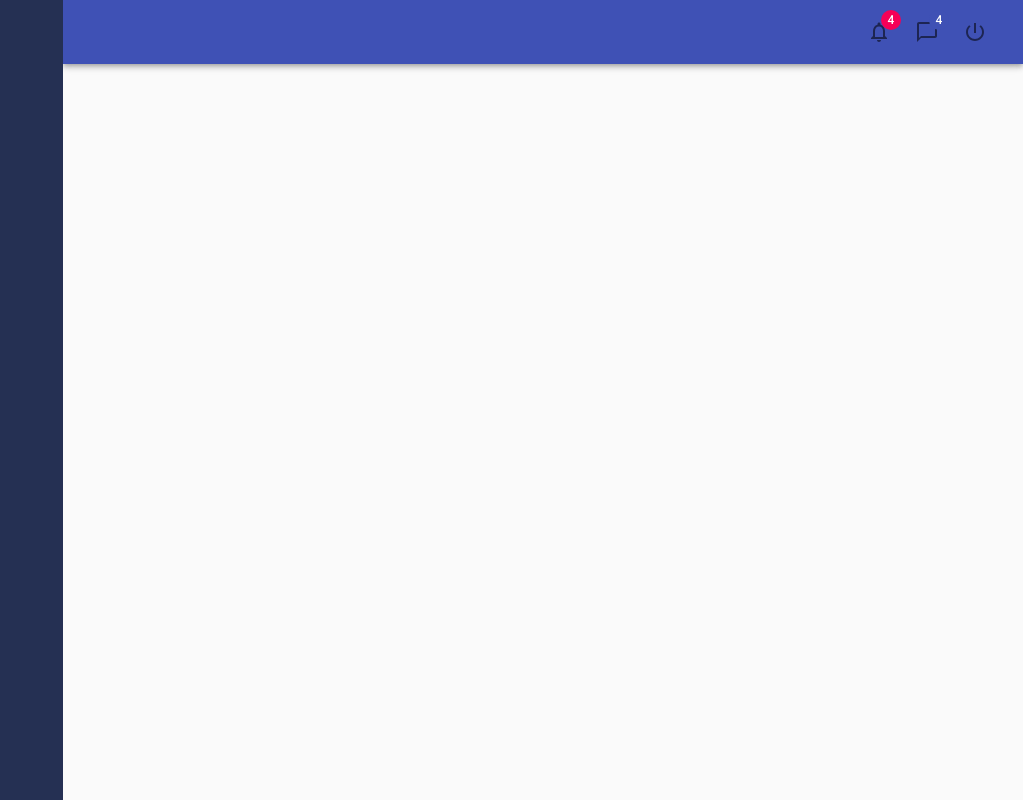
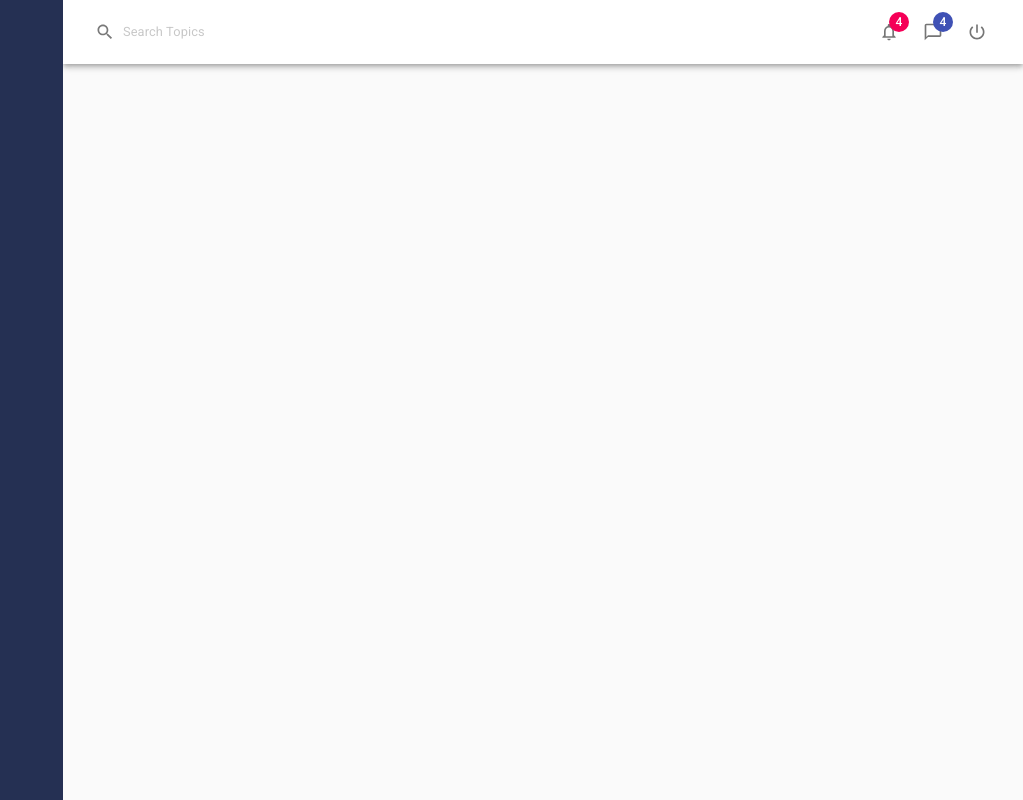
Before and after one commit to corey-hammond/react-material-ui-example, a React (Create React App) app: page / in a window 1280 px wide. Shown: the whole page, without its empty margins (257-1280 px from the left). Built offline with nearby package versions, Linux system fonts and the light colour scheme.

Commit message:
acompleting Header component

```diff
--- a/src/App/components/Header.js
+++ b/src/App/components/Header.js
@@ -4,35 +4,59 @@
   Grid,
   IconButton,
   InputBase,
+  makeStyles,
   Toolbar,
 } from '@material-ui/core';
 import ChatBubbleOutlineIcon from '@material-ui/icons/ChatBubbleOutline';
 import NotificationsNoneIcon from '@material-ui/icons/NotificationsNone';
 import PowerSettingsNewIcon from '@material-ui/icons/PowerSettingsNew';
+import SearchIcon from '@material-ui/icons/Search';
 import React from 'react';
 
+const useStyles = makeStyles({
+  root: {
+    backgroundColor: '#fff',
+  },
+  searchInput: {
+    opacity: '0.6',
+    padding: '0px 8px',
+    fontSize: '0.8rem',
+    '&:hover': {
+      backgroundColor: '#f2f2f2',
+    },
+    '& .MuiSvgIcon-root': {
+      marginRight: '8px',
+    },
+  },
+});
+
 export default function Header() {
+  const classes = useStyles();
   return (
-    <AppBar position='static'>
+    <AppBar position='static' className={classes.root}>
       <Toolbar>
-        <Grid container>
+        <Grid container alignItems='center'>
           <Grid item>
-            <InputBase />
+            <InputBase
+              className={classes.searchInput}
+              placeholder='Search Topics'
+              startAdornment={<SearchIcon fontSize='small' />}
+            />
           </Grid>
           <Grid item sm></Grid>
           <Grid item>
             <IconButton>
               <Badge badgeContent={4} color='secondary'>
-                <NotificationsNoneIcon />
+                <NotificationsNoneIcon fontSize='small' />
               </Badge>
             </IconButton>
             <IconButton>
               <Badge badgeContent={4} color='primary'>
-                <ChatBubbleOutlineIcon />
+                <ChatBubbleOutlineIcon fontSize='small' />
               </Badge>
             </IconButton>
             <IconButton>
-              <PowerSettingsNewIcon />
+              <PowerSettingsNewIcon fontSize='small' />
             </IconButton>
           </Grid>
         </Grid>
```
